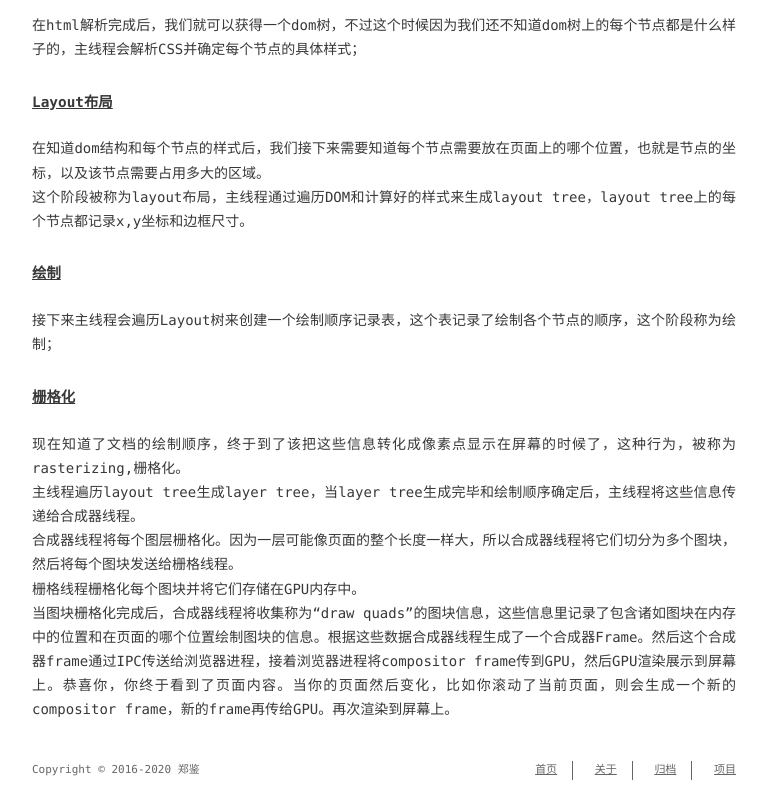
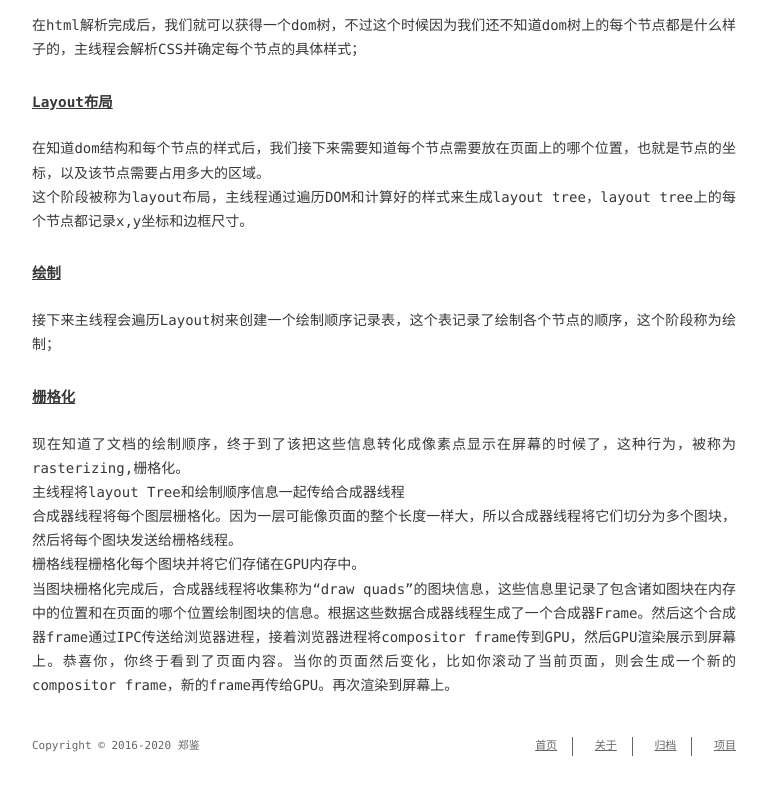
Before and after one commit to knifeZJ/knifeZJ.github.io, a plain HTML site: page 2020/10/01/浏览器中渲染器进程渲染页面的步骤/index.html in a window 1280 px wide. Shown: the part 404-1204 px from the top of the page, without its empty margins (256-1023 px from the left). After the commit the page ends 1180 px from the top, so only its background shows below. Drawn offline with Linux system fonts and the light colour scheme; a web font is replaced by a local one.

Commit message:
Site updated: 2020-10-05 16:10:13

```diff
--- a/2020/10/01/浏览器中渲染器进程渲染页面的步骤/index.html
+++ b/2020/10/01/浏览器中渲染器进程渲染页面的步骤/index.html
@@ -14,7 +14,7 @@
 <meta property="og:description" content="我们知道渲染器进程的核心任务就是把html、css、js、image渲染成用户可以交互的web页面那么当渲染器进程接受到一个HTML页面时，它会如何渲染这个页面呢 构造DOM数据结构首先，渲染器进程的主线程将html进行解析，构造DOM数据结构。HTML首先经过Tokeniser标记化，通过词法分析，将输入的html内容解析成多个标记，根据识别后的标记进行DOM树构造, 在DOM树构造过程中会创建">
 <meta property="og:locale" content="zh_CN">
 <meta property="article:published_time" content="2020-10-01T06:46:58.000Z">
-<meta property="article:modified_time" content="2020-10-05T08:05:38.385Z">
+<meta property="article:modified_time" content="2020-10-05T08:09:21.755Z">
 <meta property="article:author" content="郑鉴">
 <meta name="twitter:card" content="summary">
 
@@ -149,7 +149,7 @@
 <h3 id="解析CSS样式"><a href="#解析CSS样式" class="headerlink" title="解析CSS样式"></a>解析CSS样式</h3><p>在html解析完成后，我们就可以获得一个dom树，不过这个时候因为我们还不知道dom树上的每个节点都是什么样子的，主线程会解析CSS并确定每个节点的具体样式；</p>
 <h3 id="Layout布局"><a href="#Layout布局" class="headerlink" title="Layout布局"></a>Layout布局</h3><p>在知道dom结构和每个节点的样式后，我们接下来需要知道每个节点需要放在页面上的哪个位置，也就是节点的坐标，以及该节点需要占用多大的区域。<br>这个阶段被称为layout布局，主线程通过遍历DOM和计算好的样式来生成layout tree，layout tree上的每个节点都记录x,y坐标和边框尺寸。</p>
 <h3 id="绘制"><a href="#绘制" class="headerlink" title="绘制"></a>绘制</h3><p>接下来主线程会遍历Layout树来创建一个绘制顺序记录表，这个表记录了绘制各个节点的顺序，这个阶段称为绘制；</p>
-<h3 id="栅格化"><a href="#栅格化" class="headerlink" title="栅格化"></a>栅格化</h3><p>现在知道了文档的绘制顺序，终于到了该把这些信息转化成像素点显示在屏幕的时候了，这种行为，被称为rasterizing,栅格化。<br>主线程遍历layout tree生成layer tree，当layer tree生成完毕和绘制顺序确定后，主线程将这些信息传递给合成器线程。<br>合成器线程将每个图层栅格化。因为一层可能像页面的整个长度一样大，所以合成器线程将它们切分为多个图块，然后将每个图块发送给栅格线程。<br>栅格线程栅格化每个图块并将它们存储在GPU内存中。<br>当图块栅格化完成后，合成器线程将收集称为“draw quads”的图块信息，这些信息里记录了包含诸如图块在内存中的位置和在页面的哪个位置绘制图块的信息。根据这些数据合成器线程生成了一个合成器Frame。然后这个合成器frame通过IPC传送给浏览器进程，接着浏览器进程将compositor frame传到GPU，然后GPU渲染展示到屏幕上。恭喜你，你终于看到了页面内容。当你的页面然后变化，比如你滚动了当前页面，则会生成一个新的compositor frame，新的frame再传给GPU。再次渲染到屏幕上。</p>
+<h3 id="栅格化"><a href="#栅格化" class="headerlink" title="栅格化"></a>栅格化</h3><p>现在知道了文档的绘制顺序，终于到了该把这些信息转化成像素点显示在屏幕的时候了，这种行为，被称为rasterizing,栅格化。<br>主线程将layout Tree和绘制顺序信息一起传给合成器线程<br>合成器线程将每个图层栅格化。因为一层可能像页面的整个长度一样大，所以合成器线程将它们切分为多个图块，然后将每个图块发送给栅格线程。<br>栅格线程栅格化每个图块并将它们存储在GPU内存中。<br>当图块栅格化完成后，合成器线程将收集称为“draw quads”的图块信息，这些信息里记录了包含诸如图块在内存中的位置和在页面的哪个位置绘制图块的信息。根据这些数据合成器线程生成了一个合成器Frame。然后这个合成器frame通过IPC传送给浏览器进程，接着浏览器进程将compositor frame传到GPU，然后GPU渲染展示到屏幕上。恭喜你，你终于看到了页面内容。当你的页面然后变化，比如你滚动了当前页面，则会生成一个新的compositor frame，新的frame再传给GPU。再次渲染到屏幕上。</p>
 
   </div>
 </article>
```
